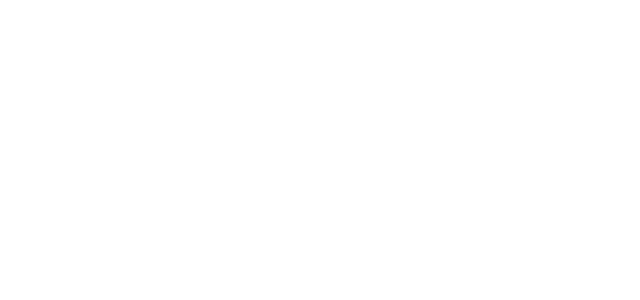
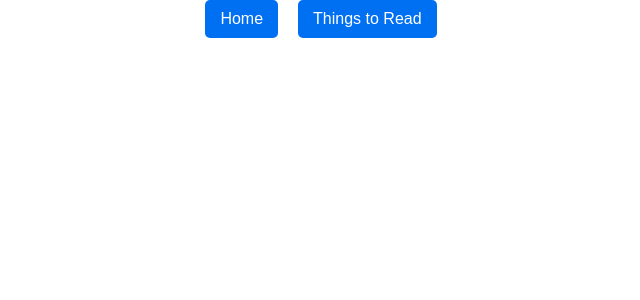
Before and after one commit to Trayouras/css-480-hello-world-new, a Next.js app: page /things-to-read in a window 1280 px wide. Shown: the top 300 px of the page, without its empty margins (319-959 px from the left). Built offline with nearby package versions, Linux system fonts and the light colour scheme.

Commit message:
formatted right I think

```diff
--- a/src/app/layout.js
+++ b/src/app/layout.js
@@ -1,5 +1,6 @@
 import { Geist, Geist_Mono } from "next/font/google";
 import "./globals.css";
+import Navbar from "./navbar";
 
 const geistSans = Geist({
   variable: "--font-geist-sans",
@@ -18,10 +19,11 @@
 
 export default function RootLayout({ children }) {
   return (
-    <html lang="en">
-      <body className={`${geistSans.variable} ${geistMono.variable}`}>
-        {children}
+      <html lang="en">
+      <body>
+      <Navbar />
+      {children}
       </body>
-    </html>
+      </html>
   );
 }
```
